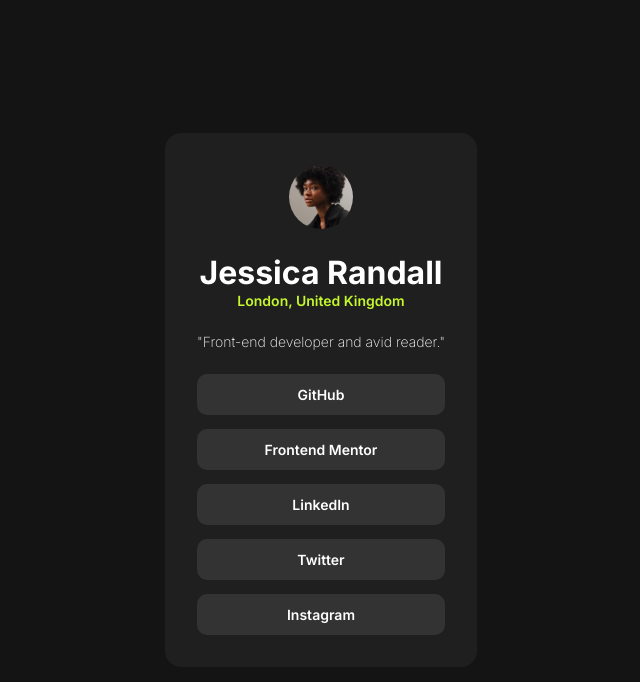
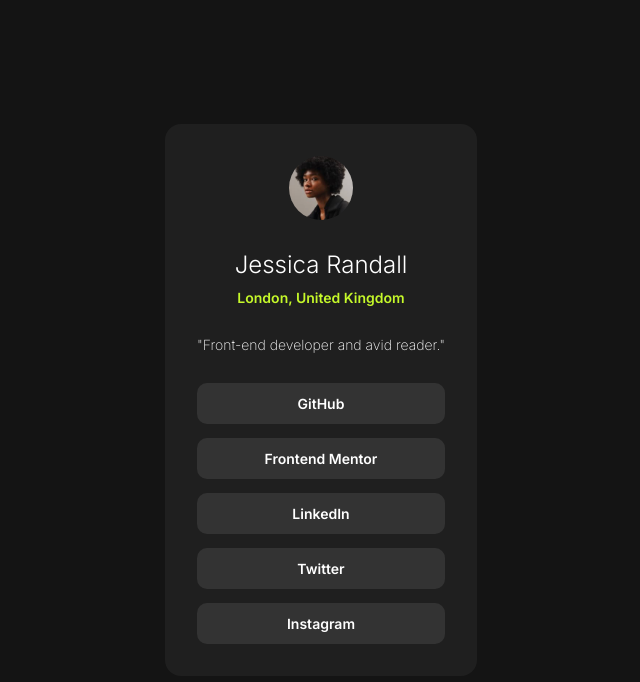
Before and after one commit to Daniela25-bot/sociallink, a website built with Vite: page index.html in a window 1280 px wide. Shown: the whole page, without its empty margins (319-959 px from the left). Built offline with nearby package versions, Linux system fonts and the light colour scheme.

Commit message:
añadiendo estilos

```diff
--- a/index.html
+++ b/index.html
@@ -16,7 +16,7 @@
     <main>
       <img src="./src/assets/avatar-jessica.jpeg" alt="">
       <div>
-        <h1>Jessica Randall</h1>
+        <h1 class="name">Jessica Randall</h1>
         <p class="subtitle">London, United Kingdom</p>
       </div>
       <p>"Front-end developer and avid reader."</p>
--- a/src/style.css
+++ b/src/style.css
@@ -13,12 +13,12 @@
     background-color: hsl(0, 0%, 8%);
 }
 
-main {
+main{
     display: flex;
     justify-content: center;
     align-items: center;
     flex-direction: column;
-    gap: 24px;
+    gap: 30px;
     background-color: hsl(0, 0%, 12%);
     color: hsl(0, 0%, 100%);
     padding: 32px;
@@ -48,14 +48,24 @@
     font-size: 14px;
     font-weight: 600;
 }
-
+li:hover {
+    background-color: hsl(75, 94%, 57%);
+    color: black;
+    cursor: pointer;
+}
 .subtitle {
     color: hsl(75, 94%, 57%);
     text-align: center;
     font-weight: 600;
+    margin-top: 10px;
 }
 
 p {
     font-size: 14px;
     font-weight: 200;
 }
+
+.name {
+    font-weight: 300;
+    font-size: 24px;
+}
```
